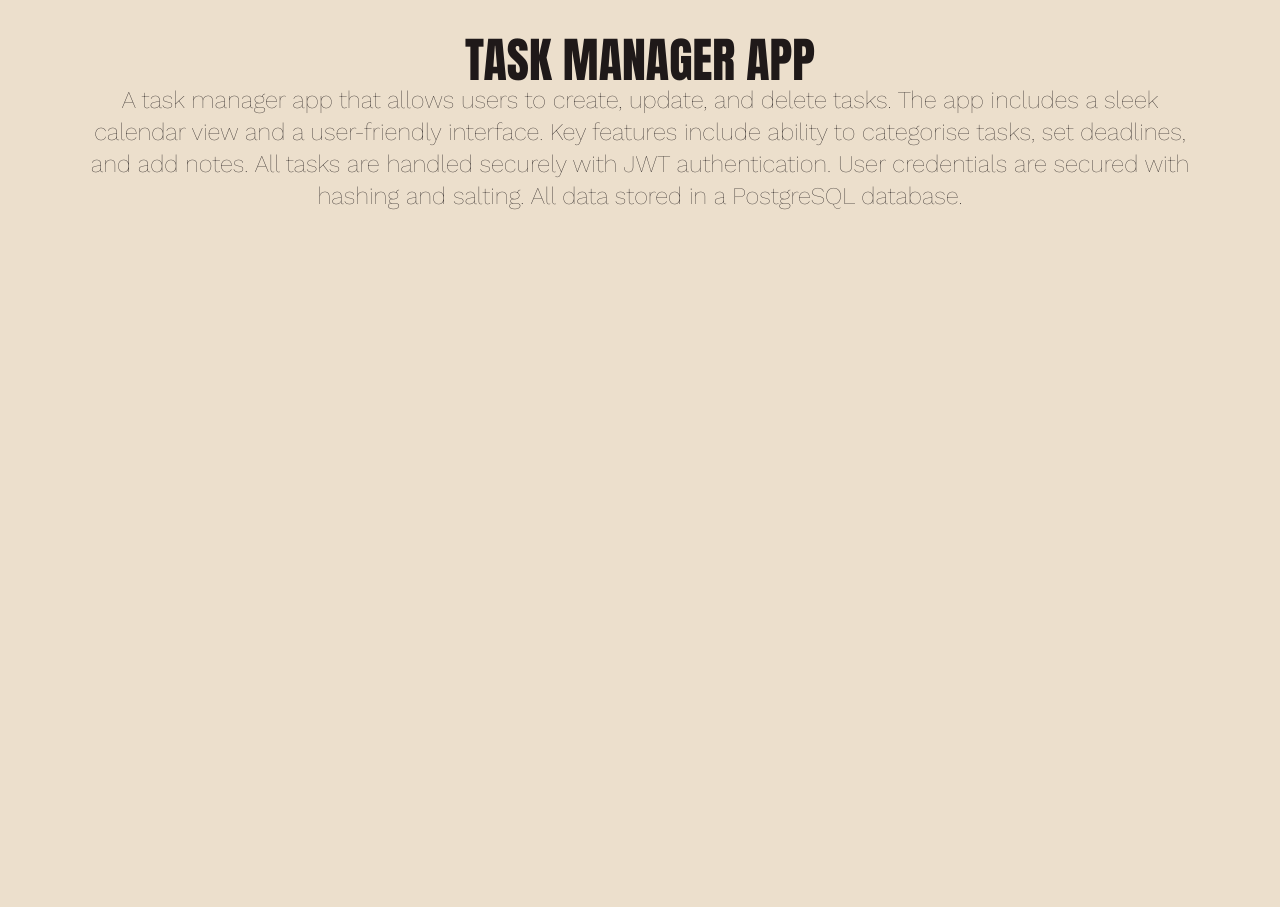
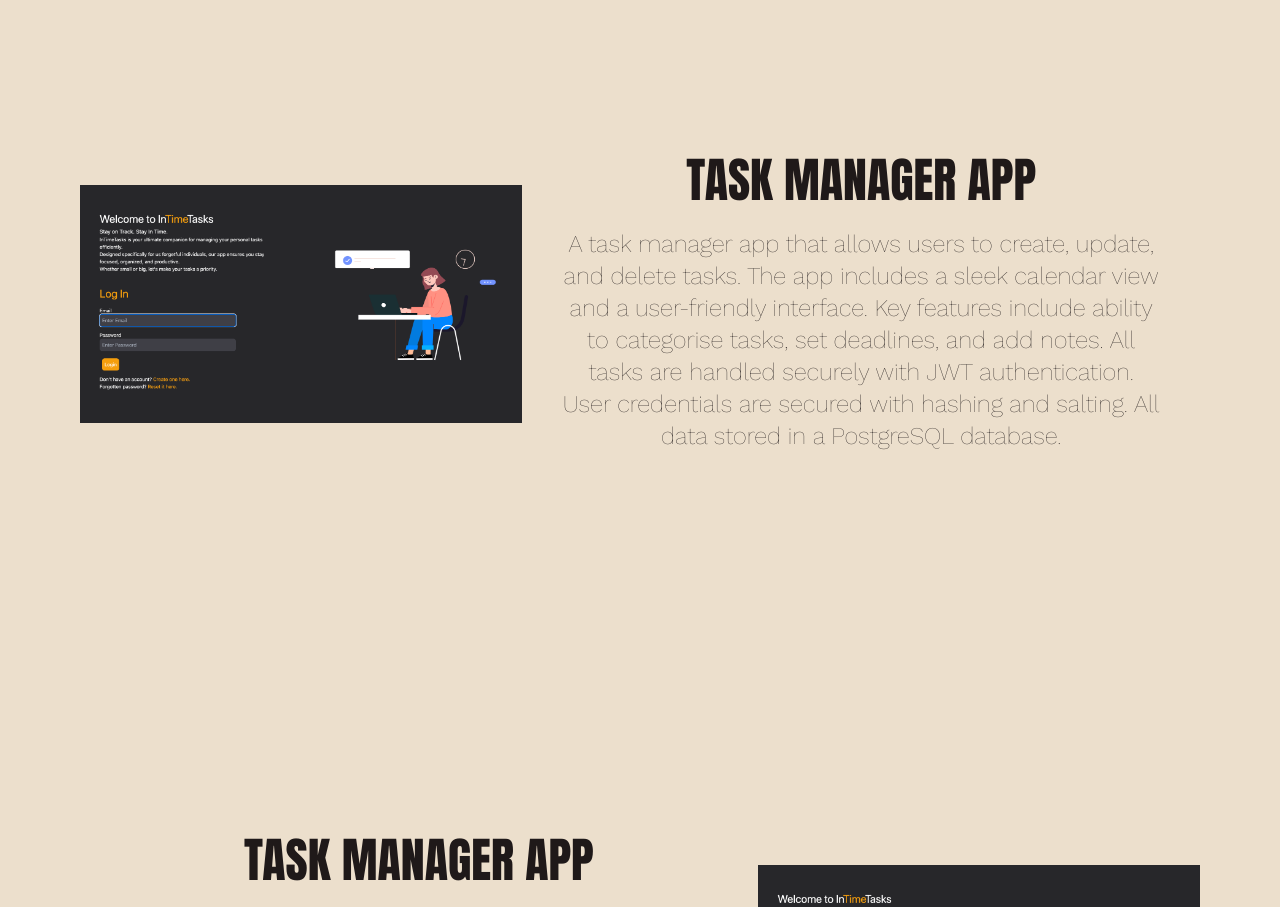
Before and after one commit to Sizimon/PORTFOLIO-REACT, a React (Vite) app in the folder portfolio/: page / in a window 1280 px wide. Shown: the part 3280-4187 px from the top of the page. Built offline with nearby package versions, Linux system fonts and the light colour scheme.

Commit message:
FEAT: Fix a scroll issue. FEAT: Set a concrete layout for displaying each project.

```diff
--- a/portfolio/src/components/Projects.jsx
+++ b/portfolio/src/components/Projects.jsx
@@ -1,5 +1,6 @@
 import React from 'react';
 import { motion } from 'framer-motion';
+import Taskmanager from '../assets/image/Taskmanager.png';
 
 const SECTION_HEIGHT = 1500;
 
@@ -31,7 +32,6 @@
     return (
        <motion.div
        className='relative w-full overflow-x-hidden'
-       style={{ height: `calc(${SECTION_HEIGHT}px + 100vh)` }}
        >
             <motion.div
             className='grid grid-cols-8 gap-2 w-2/4 justify-center items-center mx-auto pb-96'
@@ -98,6 +98,7 @@
                 All data stored in a PostgreSQL database.
                 '
                 className='flex flex-row justify-start items-center w-full px-20 pb-96'
+                src={Taskmanager}
                 />
                 <ProjectItem
                 title='Task Manager App'
@@ -108,7 +109,20 @@
                 All tasks are handled securely with JWT authentication. User credentials are secured with hashing and salting.
                 All data stored in a PostgreSQL database.
                 '
-                className='flex flex-row-reverse items-center w-full px-20'
+                className='flex flex-row-reverse items-center w-full px-20 pb-96'
+                src={Taskmanager}
+                />
+                <ProjectItem
+                title='Task Manager App'
+                text='
+                A task manager app that allows users to create, update, and delete tasks.
+                The app includes a sleek calendar view and a user-friendly interface.
+                Key features include ability to categorise tasks, set deadlines, and add notes.
+                All tasks are handled securely with JWT authentication. User credentials are secured with hashing and salting.
+                All data stored in a PostgreSQL database.
+                '
+                className='flex flex-row justify-start items-center w-full px-20 pb-96'
+                src={Taskmanager}
                 />
             </motion.div>
        </motion.div>
@@ -138,8 +152,8 @@
 }) => {
     return (
         <motion.section className={className}>
-            <motion.div>
-                <h2 className='text-MainDark font-Anton text-5xl uppercase text-center'>{title}</h2>
+            <motion.div className='px-10'>
+                <h2 className='text-MainDark font-Anton text-5xl uppercase text-center pb-6'>{title}</h2>
                 <p className='text-MainDark font-WorkSans text-2xl text-center'>{text}</p>
             </motion.div>
             <motion.div>
```
Also changed, not shown: portfolio/src/assets/image/Taskmanager.png (added).
